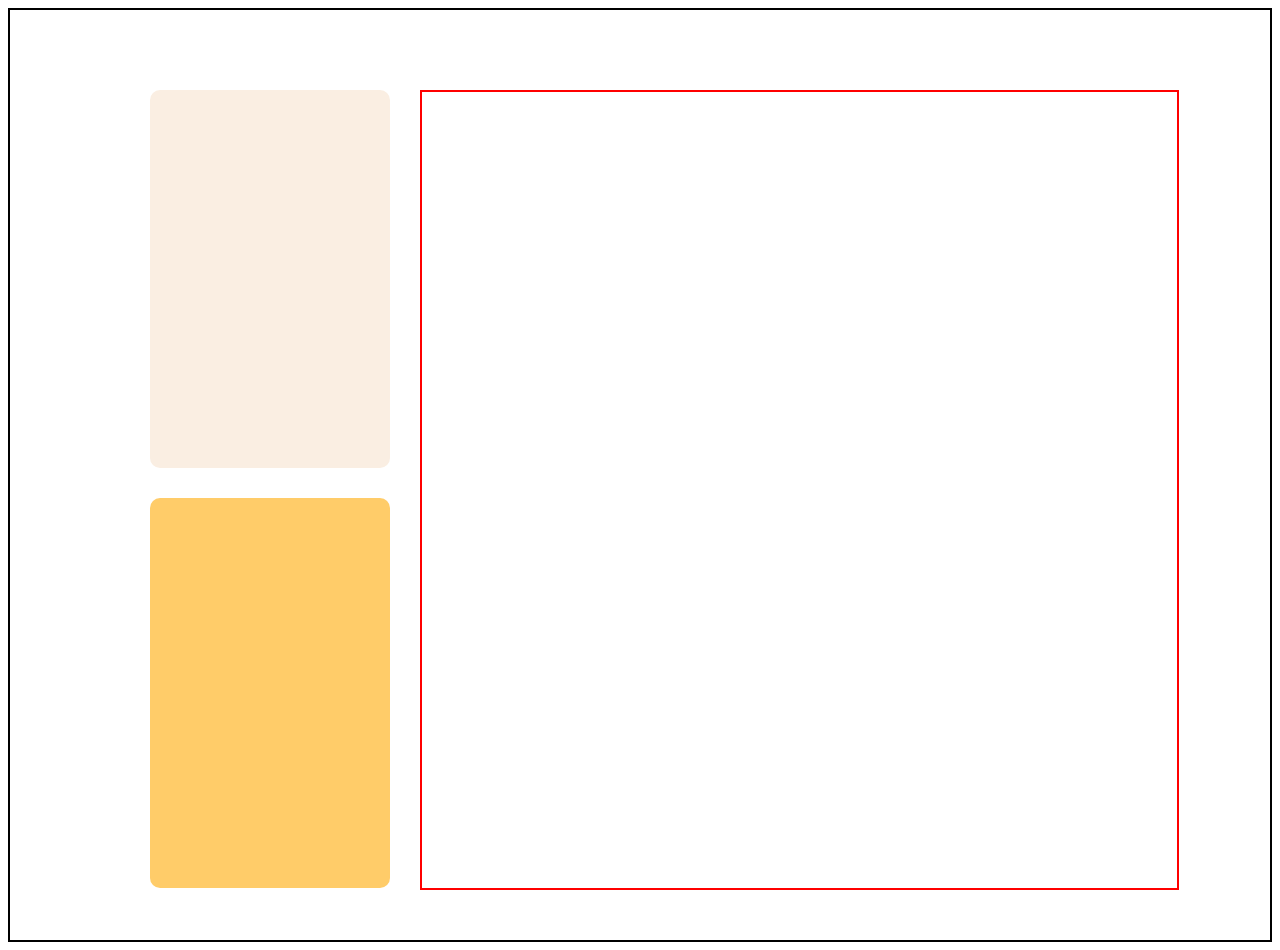
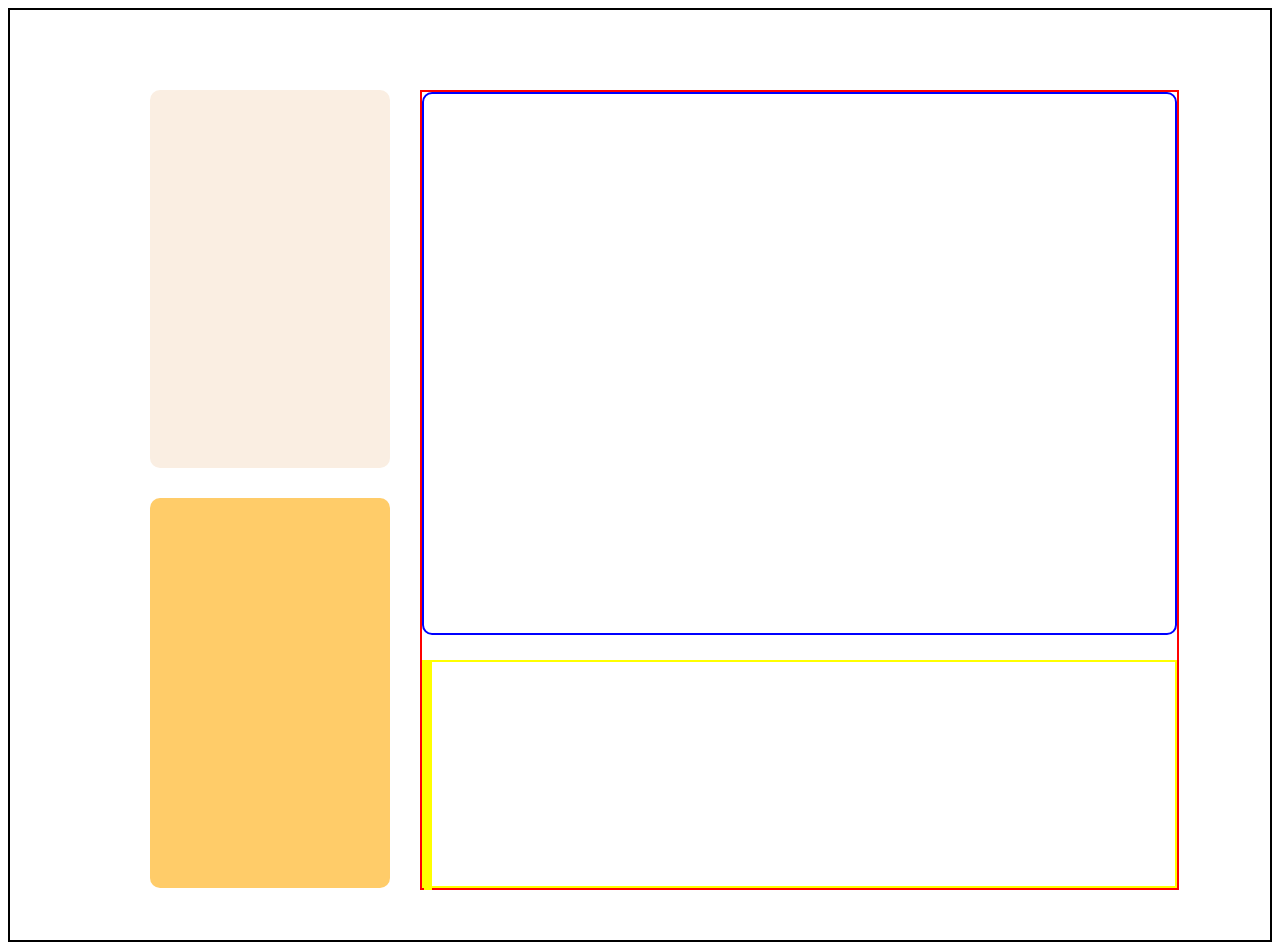
Before and after one commit to dakshpsharmabuilds/bento-project-training, a plain HTML site: page learningflex.html in a window 1280 px wide. Drawn offline with Linux system fonts and the light colour scheme.

Commit message:
made the right column structure properly

```diff
--- a/flex.css
+++ b/flex.css
@@ -12,9 +12,6 @@ body {
     gap:30px;
     display: flex;
     border: solid black 2px;
-
-
-
 }
 
 .col_left{
@@ -30,6 +27,10 @@ body {
     width: 755px;
     margin-top:80px;
     margin-bottom:50px;
+    display:flex;
+    flex-direction: column;
+    gap:25px;
+
 }
 .LR1{
     border-radius: 10px;
@@ -40,6 +41,16 @@ body {
 .LR2{
     background-color: #ffcc69;
     border-radius: 10px;
-
     height: 390px;
 }
+.RR1{
+    border: blue solid 2px;
+    border-radius: 10px;
+    height:546px;
+}
+.RR2{
+    height:224px;
+    display: flex;
+    flex-direction: row;
+    border: 2px yellow solid;
+}
--- a/learningflex.html
+++ b/learningflex.html
@@ -15,7 +15,12 @@
             <div class = "LR1"></div>
             <div class = "LR2"></div>
         </div>
-
-        <div class="col_right"></div>
+        <div class="col_right">
+            <div class="RR1"></div>
+            <div class="RR2">
+                <div class="RR2 RR2C1"></div>
+                <div class="RR2 RR2C2"></div>
+            </div>
+        </div>
     </div>
 </body>
```
